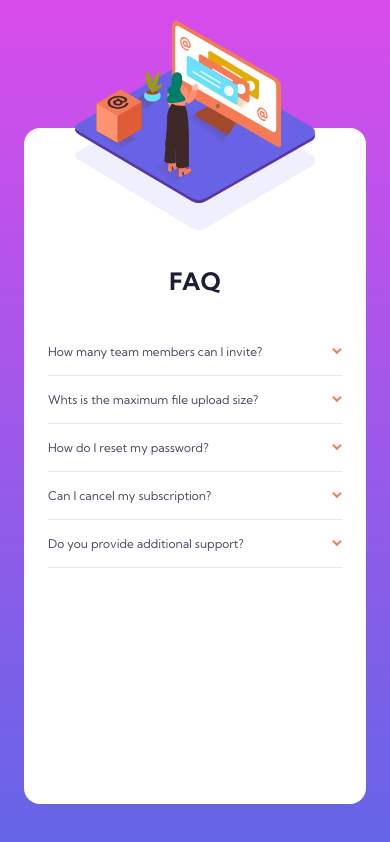
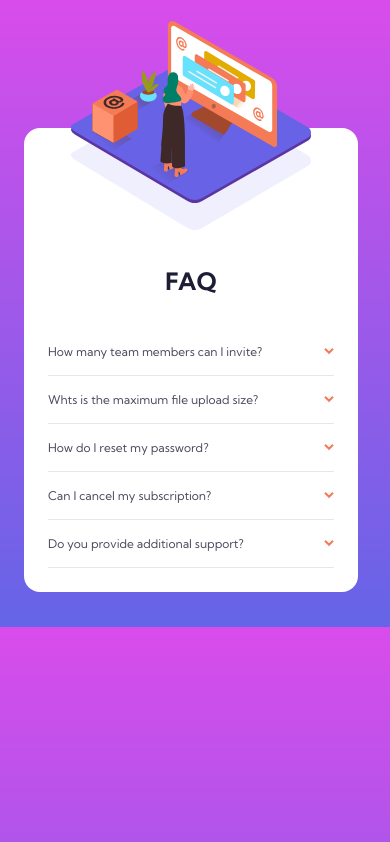
Before and after one commit to Anderson-gato/faq-accordion-card-main, a plain HTML site: page index.html in a window 390 px wide. Drawn offline with Linux system fonts and the light colour scheme.

Commit message:
mobile ok

```diff
--- a/style.css
+++ b/style.css
@@ -6,7 +6,8 @@
 
 body {
   width: 100vw;
-  height: 100vh;
+  /* height: 100vh; */
+  overflow-x: hidden;
   font-family: 'Kumbh Sans', sans-serif;
 
   background-image: linear-gradient(hsl(293, 80%, 61%), hsl(240, 73%, 65%))
@@ -15,7 +16,7 @@ body {
 #container {
   width: 100%;
   height: 100%;
-  padding: 8rem 1.5rem 2.5rem 1.5rem;
+  padding: 8rem 2rem 2.2rem 1.5rem;
   display: flex;
   align-items: center;
   justify-content: space-between;
@@ -25,7 +26,7 @@ body {
 
 #container .section {
   width: 100%;
-  height: 100%;
+  /* height: 100vh; */
   background: #fff;
 
   border-radius: 1rem;
@@ -35,6 +36,7 @@ body {
 
 
   position: relative;
+
 }
 
 .section .main-image .woman-img {
@@ -58,6 +60,7 @@ body {
 
 .section .conteudo {
   margin-top: -5rem;
+  padding-bottom: 1.5rem;
 }
 
 .section .conteudo .title {
@@ -82,7 +85,6 @@ body {
 
   padding: 1rem 0;
   cursor: pointer;
-
 }
 
 .section .conteudo .questions .question:hover {
```
